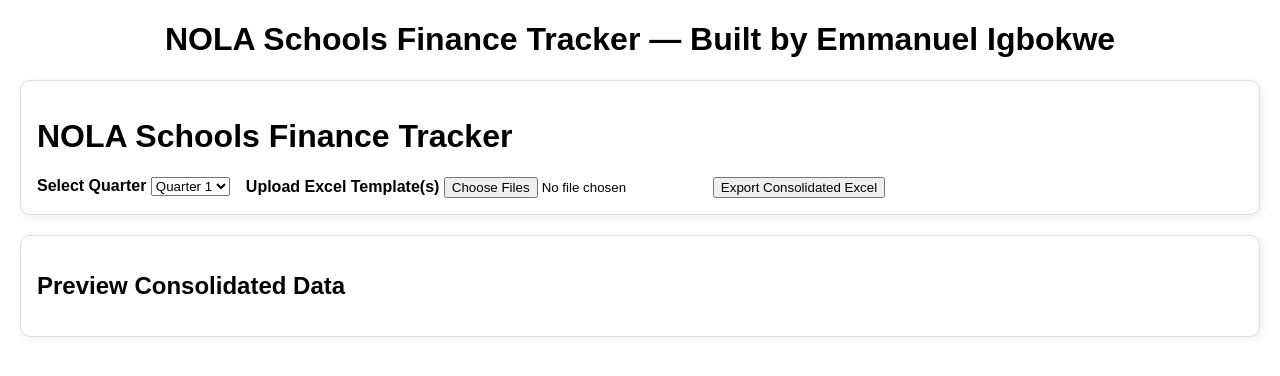
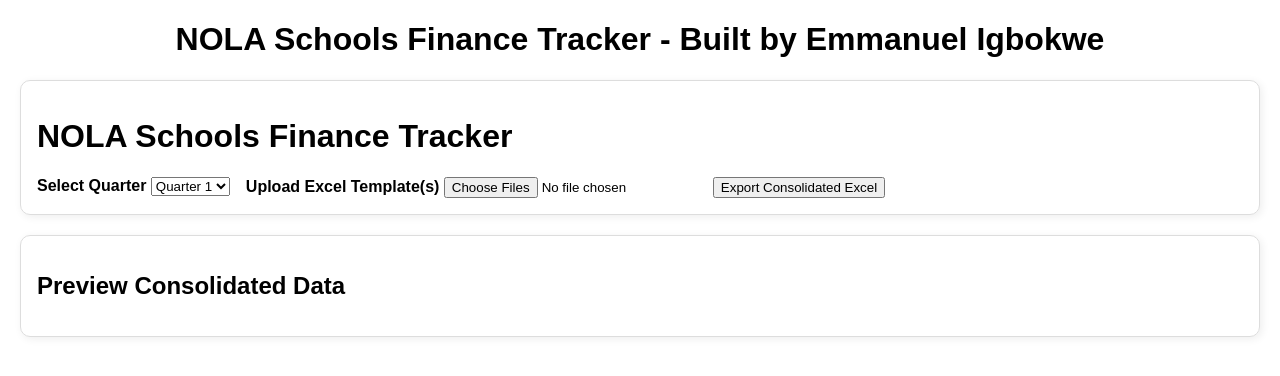
Before and after one commit to Emmanuel-igbokwe/school-finance-tracker1, a plain HTML site: page index.html in a window 1280 px wide. Drawn offline with Linux system fonts and the light colour scheme.

Commit message:
Update index.html

```diff
--- a/index.html
+++ b/index.html
@@ -27,7 +27,7 @@
   </style>
 </head>
 <body>
-<h1 style="text-align:center;">NOLA Schools Finance Tracker — Built by Emmanuel Igbokwe</h1>
+<h1 style="text-align:center;">NOLA Schools Finance Tracker - Built by Emmanuel Igbokwe</h1>
 
   <div class="card">
     <h1>NOLA Schools Finance Tracker</h1>
```
